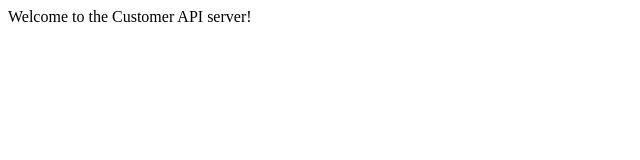
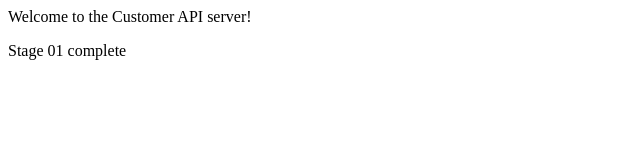
Before and after one commit to Lyndsay-Liberty/ProjectWork, a website: page project/public/index.html in a window 1280 px wide. Shown: the whole page, without its empty margins (0-640 px from the left). Drawn offline with Linux system fonts and the light colour scheme.

Commit message:
completed stage01 basic file server

```diff
--- a/project/public/index.html
+++ b/project/public/index.html
@@ -1 +1,2 @@
 <p>Welcome to the Customer API server!</p>
+<h>Stage 01 complete</h>
```
